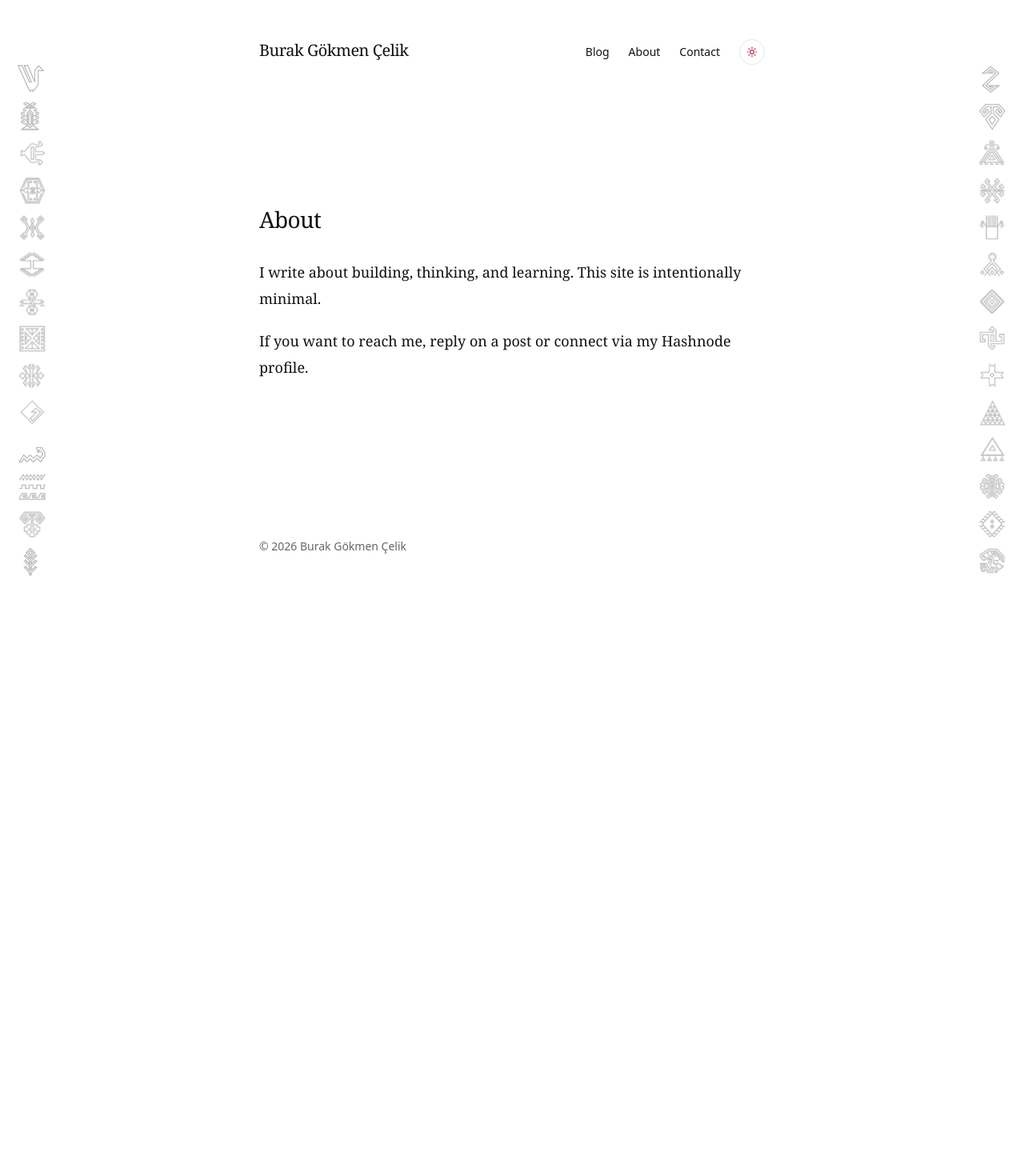
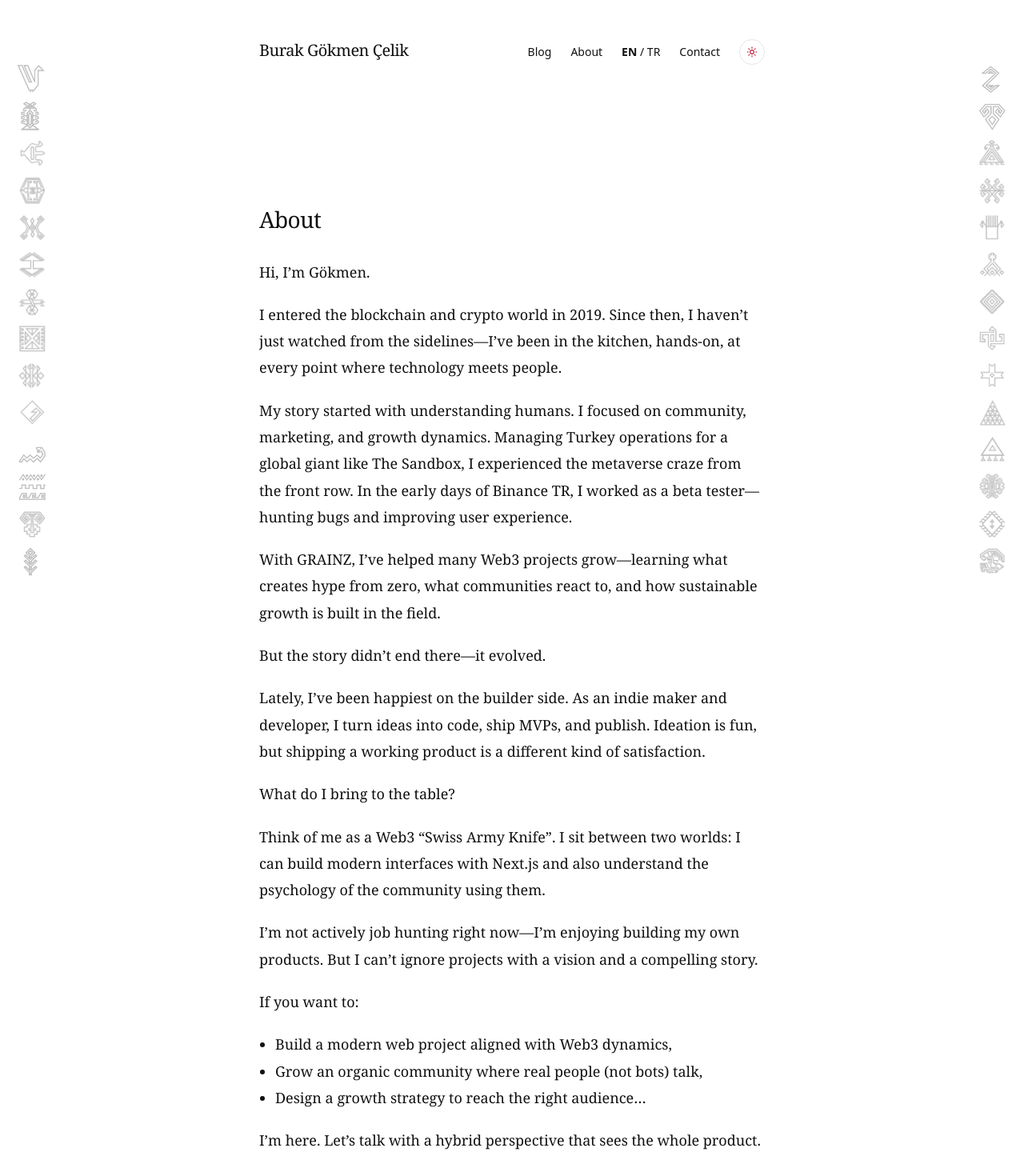
Before and after one commit to gokmency/blog, a Next.js app: page /about in a window 1280 px wide. Shown: the top 1470 px of the page at 80% size. Before the commit the page ends 800 px from the top, so only its background shows below. Built offline with nearby package versions, Linux system fonts and the light colour scheme.

Commit message:
Separate blog page, add EN/TR UI toggle

```diff
--- a/app/about/page.tsx
+++ b/app/about/page.tsx
@@ -1,14 +1,110 @@
 "use client";
 
+import { useLanguage } from "@/contexts/LanguageContext";
+
 export default function AboutPage() {
+  const { language } = useLanguage();
+
+  const tr = (
+    <>
+      <p className="mb-5">Selam, ben Gökmen.</p>
+      <p className="mb-5">
+        Blockchain ve kripto para evrenine adım attığımda takvimler 2019&apos;u gösteriyordu. O günden beri bu
+        teknolojiyi sadece ekran başından izleyen biri olmadım; mutfağına girdim, hamuruna dokundum ve insanla
+        buluştuğu her noktada bizzat bulundum.
+      </p>
+      <p className="mb-5">
+        Hikayem aslında &quot;insanları anlamakla&quot; başladı. İlk yıllarımda Community Management, Marketing ve Growth
+        dinamiklerine kafa yordum. The Sandbox gibi global bir devin Türkiye tarafını yönetirken metaverse çılgınlığını
+        en önden izledim. Binance TR’nin ilk zamanlarında Beta Tester olarak sistemin açıklarını kovaladım, kullanıcı
+        deneyimini iyileştirmek için ter döktüm.
+      </p>
+      <p className="mb-5">
+        Kurucusu olduğum GRAINZ ile de onlarca farklı Web3 projesinin büyüme yolculuğuna eşlik ettim. Bir projenin
+        sıfırdan nasıl &quot;hype&quot; yaratacağını, toplulukların neye heyecanlanıp neye tepki verdiğini ve sürdürülebilir bir
+        büyümenin nasıl kurgulanacağını sahada, yaşayarak öğrendim.
+      </p>
+      <p className="mb-5">Ama hikaye burada bitmedi, aksine şekil değiştirdi.</p>
+      <p className="mb-5">
+        Son dönemde kendimi sadece strateji kuran tarafta değil, o stratejiyi hayata geçiren &quot;inşa edici&quot; tarafta daha
+        mutlu hissediyorum. Artık bir Indie Maker ve Indie Developer olarak kendi fikirlerimi koda döküyor, MVP&apos;ler
+        geliştiriyor ve yayınlıyorum. Fikir üretmek güzel ama o fikri çalışır bir ürüne dönüştürmenin hazzı bambaşka.
+      </p>
+      <p className="mb-5">Peki, masaya ne getiriyorum?</p>
+      <p className="mb-5">
+        Beni Web3 dünyasında bir tür &quot;İsviçre Çakısı&quot; (Swiss Army Knife) gibi düşünebilirsiniz.
+      </p>
+      <p className="mb-5">
+        Sektörde genellikle yazılımcılar pazarlamanın dilinden, pazarlamacılar ise kodun sınırlarından pek hoşlanmaz. Ben
+        ise bu iki dünyanın ortasında duruyorum. Hem Next.js ile modern bir arayüz kodlarken hem de o arayüzü
+        kullanacak topluluğun psikolojisini analiz edebiliyorum.
+      </p>
+      <p className="mb-5">
+        Şu an aktif olarak iş aramıyorum, kendi ürünlerimi geliştirmenin tadını çıkarıyorum. Ancak vizyonuna inandığım,
+        heyecan verici bir hikayesi olan projelere kayıtsız kalamam.
+      </p>
+      <p className="mb-5">Eğer aklınızda;</p>
+      <ul className="mb-5 list-disc pl-5">
+        <li>Web3 dinamiklerine hakim modern bir web projesi geliştirmek,</li>
+        <li>Botların değil, gerçek insanların konuştuğu organik bir topluluk kurmak,</li>
+        <li>Ya da projenizi doğru kitleyle buluşturacak bir büyüme stratejisi çizmek varsa...</li>
+      </ul>
+      <p className="mb-5">
+        Ben buradayım. Sadece &quot;kod&quot; veya &quot;reklam&quot; için değil, projenin bütününü gören hibrit bir bakış açısıyla eksik
+        parçaları tamamlamak için konuşabiliriz.
+      </p>
+      <p className="mb-5">Tanıştığımıza memnun oldum!</p>
+    </>
+  );
+
+  const en = (
+    <>
+      <p className="mb-5">Hi, I’m Gökmen.</p>
+      <p className="mb-5">
+        I entered the blockchain and crypto world in 2019. Since then, I haven’t just watched from the sidelines—I’ve
+        been in the kitchen, hands-on, at every point where technology meets people.
+      </p>
+      <p className="mb-5">
+        My story started with understanding humans. I focused on community, marketing, and growth dynamics. Managing
+        Turkey operations for a global giant like The Sandbox, I experienced the metaverse craze from the front row. In
+        the early days of Binance TR, I worked as a beta tester—hunting bugs and improving user experience.
+      </p>
+      <p className="mb-5">
+        With GRAINZ, I’ve helped many Web3 projects grow—learning what creates hype from zero, what communities react to,
+        and how sustainable growth is built in the field.
+      </p>
+      <p className="mb-5">But the story didn’t end there—it evolved.</p>
+      <p className="mb-5">
+        Lately, I’ve been happiest on the builder side. As an indie maker and developer, I turn ideas into code, ship
+        MVPs, and publish. Ideation is fun, but shipping a working product is a different kind of satisfaction.
+      </p>
+      <p className="mb-5">What do I bring to the table?</p>
+      <p className="mb-5">
+        Think of me as a Web3 “Swiss Army Knife”. I sit between two worlds: I can build modern interfaces with Next.js
+        and also understand the psychology of the community using them.
+      </p>
+      <p className="mb-5">
+        I’m not actively job hunting right now—I’m enjoying building my own products. But I can’t ignore projects with a
+        vision and a compelling story.
+      </p>
+      <p className="mb-5">If you want to:</p>
+      <ul className="mb-5 list-disc pl-5">
+        <li>Build a modern web project aligned with Web3 dynamics,</li>
+        <li>Grow an organic community where real people (not bots) talk,</li>
+        <li>Design a growth strategy to reach the right audience…</li>
+      </ul>
+      <p className="mb-5">I’m here. Let’s talk with a hybrid perspective that sees the whole product.</p>
+      <p className="mb-5">Nice to meet you.</p>
+    </>
+  );
+
   return (
     <section className="py-16">
       <h1 className="mb-8 font-serif text-[28px] leading-tight tracking-tight text-[var(--foreground)]">
-        About
+        {language === "tr" ? "Hakkımda" : "About"}
       </h1>
       <div className="max-w-none font-serif text-[18px] leading-[1.85] text-[var(--foreground)]">
-        <p className="mb-5">I write about building, thinking, and learning. This site is intentionally minimal.</p>
-        <p className="mb-5">If you want to reach me, reply on a post or connect via my Hashnode profile.</p>
+        {language === "tr" ? tr : en}
       </div>
     </section>
   );
--- a/app/page.tsx
+++ b/app/page.tsx
@@ -1,16 +1,11 @@
-import { PostFeed } from "@/components/PostFeed";
-import { getRecentPosts } from "@/lib/hashnode/api";
 import { Hero } from "@/components/Hero";
 import { AskBar } from "@/components/AskBar";
 
 export default async function Home() {
-  const posts = await getRecentPosts(20);
-
   return (
     <>
       <Hero />
       <AskBar />
-      <PostFeed posts={posts} />
     </>
   );
 }
--- a/app/providers.tsx
+++ b/app/providers.tsx
@@ -2,9 +2,12 @@
 
 import React from "react";
 import { ThemeProvider } from "@/contexts/ThemeContext";
+import { LanguageProvider } from "@/contexts/LanguageContext";
 
 export function Providers({ children }: { children: React.ReactNode }) {
   return (
-    <ThemeProvider initialTheme="light">{children}</ThemeProvider>
+    <ThemeProvider initialTheme="light">
+      <LanguageProvider initialLanguage="en">{children}</LanguageProvider>
+    </ThemeProvider>
   );
 }
--- a/components/AskBar.tsx
+++ b/components/AskBar.tsx
@@ -2,8 +2,10 @@
 
 import { useState } from "react";
 import { Search } from "lucide-react";
+import { useLanguage } from "@/contexts/LanguageContext";
 
 export function AskBar() {
+  const { language } = useLanguage();
   const [question, setQuestion] = useState("");
   const [answer, setAnswer] = useState<string>("");
   const [error, setError] = useState<string>("");
@@ -43,7 +45,7 @@ export function AskBar() {
           onKeyDown={(e) => {
             if (e.key === "Enter") void ask();
           }}
-          placeholder="Hakkımda soru sor…"
+          placeholder={language === "tr" ? "Hakkımda soru sor…" : "Ask about me…"}
           className="h-10 w-full bg-transparent font-sans text-[16px] text-[var(--foreground)] outline-none placeholder:text-[var(--muted)]"
         />
         <button
@@ -52,12 +54,14 @@ export function AskBar() {
           disabled={status === "loading" || !question.trim()}
           className="h-10 shrink-0 rounded-none bg-[var(--accent)] px-4 font-sans text-[14px] text-white hover:bg-[var(--accent-dark)] disabled:opacity-60"
         >
-          {status === "loading" ? "…" : "Sor"}
+          {status === "loading" ? "…" : language === "tr" ? "Sor" : "Ask"}
         </button>
       </div>
 
       <div className="mt-3 font-sans text-[12px] text-[var(--muted)]">
-        Örnek: “Ne iş yapıyorsun?” · “GRAINZ nedir?” · “Hangi teknolojilerle çalışıyorsun?”
+        {language === "tr"
+          ? 'Örnek: “Ne iş yapıyorsun?” · “GRAINZ nedir?” · “Hangi teknolojilerle çalışıyorsun?”'
+          : 'Examples: “What do you do?” · “What is GRAINZ?” · “What technologies do you use?”'}
       </div>
 
       {error ? (
--- a/components/ContactModal.tsx
+++ b/components/ContactModal.tsx
@@ -2,6 +2,7 @@
 
 import { useEffect, useId, useRef, useState } from "react";
 import { X } from "lucide-react";
+import { useLanguage } from "@/contexts/LanguageContext";
 
 export function ContactModal({
   open,
@@ -10,6 +11,7 @@ export function ContactModal({
   open: boolean;
   onClose: () => void;
 }) {
+  const { language } = useLanguage();
   const titleId = useId();
   const [email, setEmail] = useState("");
   const [message, setMessage] = useState("");
@@ -53,13 +55,13 @@ export function ContactModal({
       const json = (await res.json()) as { ok: boolean; error?: string; message?: string };
       if (!res.ok || !json.ok) throw new Error(json.message || json.error || "FAILED");
       setStatus("sent");
-      setNote("Sent.");
+      setNote(language === "tr" ? "Gönderildi." : "Sent.");
       setEmail("");
       setMessage("");
       setWebsite("");
     } catch {
       setStatus("error");
-      setNote("Could not send. Please try again.");
+      setNote(language === "tr" ? "Gönderilemedi. Lütfen tekrar dene." : "Could not send. Please try again.");
     }
   };
 
@@ -82,10 +84,10 @@ export function ContactModal({
           <div className="mb-4 flex items-start justify-between gap-4">
             <div>
               <div id={titleId} className="font-serif text-[18px]">
-                Contact
+                {language === "tr" ? "İletişim" : "Contact"}
               </div>
               <div className="mt-1 font-sans text-[12px] text-[var(--muted)]">
-                Leave an email and a short message.
+                {language === "tr" ? "Email ve kısa bir mesaj bırak." : "Leave an email and a short message."}
               </div>
             </div>
             <button
@@ -114,13 +116,13 @@ export function ContactModal({
               type="email"
               inputMode="email"
               autoComplete="email"
-              placeholder="Email"
+              placeholder={language === "tr" ? "Email" : "Email"}
               value={email}
               onChange={(e) => setEmail(e.target.value)}
               className="h-11 w-full rounded-none border border-[var(--line)] bg-transparent px-3 font-sans text-[14px] text-[var(--foreground)] outline-none placeholder:text-[var(--muted)] focus:border-[var(--accent)] focus:ring-0"
             />
             <textarea
-              placeholder="Message"
+              placeholder={language === "tr" ? "Mesaj" : "Message"}
               value={message}
               onChange={(e) => setMessage(e.target.value)}
               rows={6}
@@ -134,7 +136,7 @@ export function ContactModal({
                 disabled={status === "sending" || !email.trim() || !message.trim()}
                 className="h-10 rounded-none bg-[var(--accent)] px-4 font-sans text-[14px] text-white hover:bg-[var(--accent-dark)] disabled:opacity-60"
               >
-                {status === "sending" ? "Sending…" : "Send"}
+                {status === "sending" ? (language === "tr" ? "Gönderiliyor…" : "Sending…") : language === "tr" ? "Gönder" : "Send"}
               </button>
             </div>
           </div>
--- a/components/Header.tsx
+++ b/components/Header.tsx
@@ -3,11 +3,13 @@
 import Link from "next/link";
 import { useState } from "react";
 import { useTheme } from "@/contexts/ThemeContext";
+import { useLanguage } from "@/contexts/LanguageContext";
 import { ContactModal } from "@/components/ContactModal";
 import { Moon, Sun } from "lucide-react";
 
 export function Header() {
   const { theme, toggleTheme } = useTheme();
+  const { language, toggleLanguage } = useLanguage();
   const [contactOpen, setContactOpen] = useState(false);
 
   return (
@@ -20,18 +22,27 @@ export function Header() {
       </Link>
 
       <nav className="flex items-center gap-6 font-sans text-[14px] text-[var(--foreground)]">
-        <Link href="/" className="hover:text-[var(--accent)] hover:underline decoration-[var(--accent)] underline-offset-4">
+        <Link href="/blog" className="hover:text-[var(--accent)] hover:underline decoration-[var(--accent)] underline-offset-4">
           Blog
         </Link>
         <Link href="/about" className="hover:text-[var(--accent)] hover:underline decoration-[var(--accent)] underline-offset-4">
-          About
+          {language === "tr" ? "Hakkımda" : "About"}
         </Link>
+        <button
+          type="button"
+          onClick={toggleLanguage}
+          className="hover:text-[var(--accent)] hover:underline decoration-[var(--accent)] underline-offset-4"
+          aria-label="Toggle language"
+        >
+          <span className={language === "en" ? "font-semibold" : ""}>EN</span> /{" "}
+          <span className={language === "tr" ? "font-semibold" : ""}>TR</span>
+        </button>
         <button
           type="button"
           onClick={() => setContactOpen(true)}
           className="hover:text-[var(--accent)] hover:underline decoration-[var(--accent)] underline-offset-4"
         >
-          Contact
+          {language === "tr" ? "İletişim" : "Contact"}
         </button>
         <button
           type="button"
--- a/components/Hero.tsx
+++ b/components/Hero.tsx
@@ -1,10 +1,14 @@
 "use client";
 
+import { useLanguage } from "@/contexts/LanguageContext";
+
 export function Hero() {
+  const { language } = useLanguage();
+
   return (
     <section className="py-16">
       <h1 className="font-serif text-[32px] leading-tight tracking-tight text-[var(--foreground)]">
-        Thinker. Builder. Nomad.
+        {language === "tr" ? "Düşünür. Kurucu. Göçebe." : "Thinker. Builder. Nomad."}
       </h1>
     </section>
   );
--- /dev/null
+++ b/contexts/LanguageContext.tsx
@@ -0,0 +1,47 @@
+"use client";
+
+import React, { createContext, useContext, useEffect, useMemo, useState } from "react";
+
+export type Language = "en" | "tr";
+
+type LanguageContextValue = {
+  language: Language;
+  setLanguage: (language: Language) => void;
+  toggleLanguage: () => void;
+};
+
+const LanguageContext = createContext<LanguageContextValue | null>(null);
+
+const STORAGE_KEY = "bgc_language";
+
+export function LanguageProvider({
+  children,
+  initialLanguage = "en",
+}: {
+  children: React.ReactNode;
+  initialLanguage?: Language;
+}) {
+  const [language, setLanguageState] = useState<Language>(initialLanguage);
+
+  useEffect(() => {
+    const saved = window.localStorage.getItem(STORAGE_KEY);
+    if (saved === "en" || saved === "tr") setLanguageState(saved);
+  }, []);
+
+  const setLanguage = (next: Language) => {
+    setLanguageState(next);
+    window.localStorage.setItem(STORAGE_KEY, next);
+  };
+
+  const toggleLanguage = () => setLanguage(language === "en" ? "tr" : "en");
+
+  const value = useMemo(() => ({ language, setLanguage, toggleLanguage }), [language]);
+
+  return <LanguageContext.Provider value={value}>{children}</LanguageContext.Provider>;
+}
+
+export function useLanguage() {
+  const ctx = useContext(LanguageContext);
+  if (!ctx) throw new Error("useLanguage must be used within LanguageProvider");
+  return ctx;
+}
```
Also changed, not shown: app/blog/page.tsx (added, +15 -0 lines).
